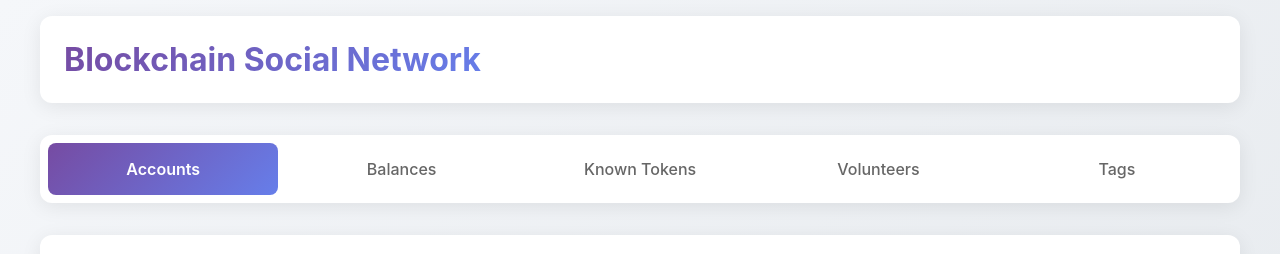
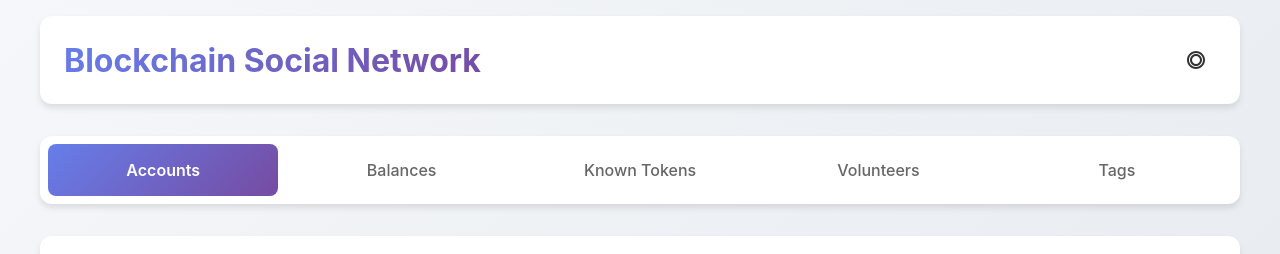
Before and after one commit to sondreb/bsn, an Angular app: page /accounts in a window 1280 px wide. Shown: the top 254 px of the page. Built offline with nearby package versions, Linux system fonts and the light colour scheme; no server answers.

Commit message:
Add support for theme toggle

```diff
--- a/src/app/app.component.ts
+++ b/src/app/app.component.ts
@@ -4,6 +4,7 @@ import { CommonModule } from '@angular/common';
 import { FormsModule } from '@angular/forms';
 import { DataService } from './services/data.service';
 import { SwUpdate } from '@angular/service-worker';
+import { ThemeService } from './services/theme.service';
 
 @Component({
     selector: 'app-root',
@@ -18,6 +19,26 @@ import { SwUpdate } from '@angular/service-worker';
     <div class="app-container">
       <header>
         <h1>Blockchain Social Network</h1>
+        <div class="header-actions">
+          <button
+            class="theme-toggle"
+            (click)="toggleTheme()"
+            [attr.aria-label]="themeService.isDarkMode() ? 'Switch to light mode' : 'Switch to dark mode'"
+            title="Toggle theme"
+          >
+            <svg *ngIf="themeService.isDarkMode()" viewBox="0 0 24 24" fill="currentColor">
+              <!-- Moon icon -->
+              <path d="M12 11.807C10.7418 10.5483 9.88488 8.94484 9.53762 7.1993C9.19037 5.45375 9.36832 3.64444 10.049 2C8.10826 2.38205 6.3256 3.33431 4.92899 4.735C1.02399 8.64 1.02399 14.972 4.92899 18.877C8.83499 22.783 15.166 22.782 19.072 18.877C20.4723 17.4805 21.4245 15.6983 21.807 13.758C20.1625 14.4385 18.3533 14.6164 16.6077 14.2692C14.8622 13.9219 13.2588 13.0651 12 11.807V11.807Z"/>
+
+
+            </svg>
+            <svg *ngIf="!themeService.isDarkMode()" viewBox="0 0 24 24" fill="currentColor">
+
+            <!-- Sun icon -->
+            <path d="M12 3c-4.97 0-9 4.03-9 9s4.03 9 9 9 9-4.03 9-9-4.03-9-9-9zm0 16c-3.86 0-7-3.14-7-7s3.14-7 7-7 7 3.14 7 7-3.14 7-7 7z"/>
+              <path d="M12 6c-3.31 0-6 2.69-6 6s2.69 6 6 6 6-2.69 6-6-2.69-6-6-6zm0 10c-2.21 0-4-1.79-4-4s1.79-4 4-4 4 1.79 4 4-1.79 4-4 4z"/>
+            </svg>
+          </button>
           <button
             *ngIf="showInstallButton"
             (click)="installPwa()"
@@ -25,6 +46,7 @@ import { SwUpdate } from '@angular/service-worker';
           >
             Install App
           </button>
+        </div>
       </header>
 
       <div *ngIf="updateAvailable" class="update-banner">
@@ -50,7 +72,7 @@ import { SwUpdate } from '@angular/service-worker';
       :host {
         display: block;
         min-height: 100vh;
-        background: linear-gradient(135deg, #f5f7fa 0%, #e4e8ec 100%);
+        background: var(--background);
       }
 
       .app-container {
@@ -65,15 +87,21 @@ import { SwUpdate } from '@angular/service-worker';
         align-items: center;
         margin-bottom: 2rem;
         padding: 1.5rem;
-        background: white;
+        background: var(--card-bg);
         border-radius: 12px;
-        box-shadow: 0 4px 20px rgba(0, 0, 0, 0.08);
+        box-shadow: var(--card-shadow);
+      }
+
+      .header-actions {
+        display: flex;
+        align-items: center;
+        gap: 1rem;
       }
 
       header h1 {
         margin: 0;
         font-size: 2rem;
-        background: linear-gradient(135deg, #764ba2 0%, #667eea 100%);
+        background: var(--accent-gradient);
         -webkit-background-clip: text;
         -webkit-text-fill-color: transparent;
         font-weight: 700;
@@ -81,7 +109,7 @@ import { SwUpdate } from '@angular/service-worker';
 
       .install-button {
         padding: 0.75rem 1.5rem;
-        background: linear-gradient(135deg, #764ba2 0%, #667eea 100%);
+        background: var(--accent-gradient);
         color: white;
         border: none;
         border-radius: 8px;
@@ -100,18 +128,18 @@ import { SwUpdate } from '@angular/service-worker';
       .tabs {
         display: flex;
         gap: 0.5rem;
-        background: white;
+        background: var(--card-bg);
         padding: 0.5rem;
         margin-bottom: 2rem;
         border-radius: 12px;
-        box-shadow: 0 4px 20px rgba(0, 0, 0, 0.08);
+        box-shadow: var(--card-shadow);
       }
 
       .tabs a {
         padding: 1rem 1.5rem;
         border-radius: 8px;
         text-decoration: none;
-        color: #666;
+        color: var(--text-secondary);
         font-weight: 500;
         flex: 1;
         text-align: center;
@@ -119,20 +147,20 @@ import { SwUpdate } from '@angular/service-worker';
       }
 
       .tabs a.active {
-        background: linear-gradient(135deg, #764ba2 0%, #667eea 100%);
+        background: var(--accent-gradient);
         color: white;
         font-weight: 600;
       }
 
       .tabs a:hover:not(.active) {
-        background: #f5f7fa;
-        color: #764ba2;
+        background: rgba(128, 128, 128, 0.1);
+        color: var(--text-primary);
       }
 
       main {
-        background: white;
+        background: var(--card-bg);
         border-radius: 12px;
-        box-shadow: 0 4px 20px rgba(0, 0, 0, 0.08);
+        box-shadow: var(--card-shadow);
         padding: 2rem;
         min-height: calc(100vh - 200px);
       }
@@ -183,6 +211,10 @@ import { SwUpdate } from '@angular/service-worker';
           text-align: center;
         }
 
+        .header-actions {
+          justify-content: center;
+        }
+
         .tabs {
           flex-direction: column;
           gap: 0.25rem;
@@ -199,6 +231,7 @@ export class AppComponent implements OnInit {
   private dataService = inject(DataService);
   private swUpdate = inject(SwUpdate);
   private router = inject(Router);
+  public themeService = inject(ThemeService);
 
   deferredPrompt: any;
   showInstallButton = false;
@@ -276,4 +309,11 @@ export class AppComponent implements OnInit {
     }
     this.deferredPrompt = null;
   }
+
+  /**
+   * Toggle between light and dark themes
+   */
+  toggleTheme(): void {
+    this.themeService.toggleTheme();
   }
+}
--- /dev/null
+++ b/src/app/services/theme.service.ts
@@ -0,0 +1,85 @@
+import { Injectable, signal, computed, effect } from '@angular/core';
+
+@Injectable({
+  providedIn: 'root'
+})
+export class ThemeService {
+  // Signal for the current theme
+  private themeSignal = signal<'light' | 'dark'>('light');
+
+  // Computed value that determines if dark mode is active
+  public isDarkMode = computed(() => this.themeSignal() === 'dark');
+
+  constructor() {
+    // Check for user's system preference on initialization
+    this.detectPreferredTheme();
+
+    // Apply the theme immediately when service is initialized
+    effect(() => {
+      this.applyTheme(this.themeSignal());
+    });
+
+    // Listen for system preference changes
+    window.matchMedia('(prefers-color-scheme: dark)').addEventListener('change', e => {
+      if (!this.hasUserPreference()) {
+        this.themeSignal.set(e.matches ? 'dark' : 'light');
+      }
+    });
+  }
+
+  /**
+   * Initialize theme based on stored preference or system preference
+   */
+  private detectPreferredTheme(): void {
+    // Check if theme preference exists in localStorage
+    const storedTheme = localStorage.getItem('theme-preference');
+
+    if (storedTheme) {
+      // Use stored preference if available
+      this.themeSignal.set(storedTheme as 'light' | 'dark');
+    } else {
+      // Otherwise use system preference
+      const prefersDark = window.matchMedia('(prefers-color-scheme: dark)').matches;
+      this.themeSignal.set(prefersDark ? 'dark' : 'light');
+    }
+  }
+
+  /**
+   * Toggle between light and dark themes
+   */
+  public toggleTheme(): void {
+    const newTheme = this.themeSignal() === 'light' ? 'dark' : 'light';
+    this.themeSignal.set(newTheme);
+    localStorage.setItem('theme-preference', newTheme);
+  }
+
+  /**
+   * Get the current theme value
+   */
+  public getCurrentTheme(): 'light' | 'dark' {
+    return this.themeSignal();
+  }
+
+  /**
+   * Check if user has explicitly set a theme preference
+   */
+  private hasUserPreference(): boolean {
+    return localStorage.getItem('theme-preference') !== null;
+  }
+
+  /**
+   * Apply the selected theme to the document
+   */
+  private applyTheme(theme: 'light' | 'dark'): void {
+    document.documentElement.setAttribute('data-theme', theme);
+
+    // Also update meta theme-color for PWA
+    const metaThemeColor = document.querySelector('meta[name="theme-color"]');
+    if (metaThemeColor) {
+      metaThemeColor.setAttribute(
+        'content',
+        theme === 'dark' ? '#121212' : '#ffffff'
+      );
+    }
+  }
+}
--- a/src/styles.css
+++ b/src/styles.css
@@ -1,4 +1,43 @@
 /* You can add global styles to this file, and also import other style files */
+
+/* Define theme color variables */
+:root {
+  /* Light theme (default) */
+  --background: linear-gradient(135deg, #f5f7fa 0%, #e4e8ec 100%);
+  --accent-gradient: linear-gradient(135deg, #667eea 0%, #764ba2 100%);
+  --surface: rgba(255, 255, 255, 0.95);
+  --text-primary: #333;
+  --text-secondary: #666;
+  --button-bg: #007bff;
+  --button-text: white;
+  --card-bg: white;
+  --card-shadow: 0 4px 6px rgba(0, 0, 0, 0.1);
+  --border-color: #ddd;
+  --tag-bg: #f0f0f0;
+  --tag-hover: #e0e0e0;
+  --transition-duration: 0.3s;
+}
+
+/* Dark theme */
+[data-theme="dark"] {
+  --background: linear-gradient(135deg, #121212 0%, #1e1e1e 100%);
+  --accent-gradient: linear-gradient(135deg, #764ba2 0%, #667eea 100%);
+  --surface: rgba(35, 35, 35, 0.95);
+  --text-primary: #eee;
+  --text-secondary: #bbb;
+  --button-bg: #3b82f6;
+  --button-text: white;
+  --card-bg: #2a2a2a;
+  --card-shadow: 0 4px 6px rgba(0, 0, 0, 0.3);
+  --border-color: #444;
+  --tag-bg: #3a3a3a;
+  --tag-hover: #4a4a4a;
+}
+
+/* Apply smooth transition when theme changes */
+body, button, .app-container, .tabs, header, main, .account-container, .name-tag {
+  transition: all var(--transition-duration) ease;
+}
 
 body {
   font-size: 16px;
@@ -9,15 +48,15 @@ body {
   -moz-osx-font-smoothing: grayscale;
   font-family: -apple-system, BlinkMacSystemFont, "Segoe UI", system-ui, Roboto,
     "Helvetica Neue", Arial, sans-serif;
-  background: linear-gradient(135deg, #667eea 0%, #764ba2 100%);
-  color: #333;
+  background: var(--background);
+  color: var(--text-primary);
 }
 
 button {
   font-size: 16px;
   padding: 10px 20px;
-  background-color: #007bff;
-  color: white;
+  background-color: var(--button-bg);
+  color: var(--button-text);
   border: none;
   border-radius: 4px;
   cursor: pointer;
@@ -53,15 +92,15 @@ button {
 .name-tag {
   display: inline-block;
   padding: 4px 8px;
-  background-color: #f0f0f0;
+  background-color: var(--tag-bg);
   border-radius: 4px;
   font-size: 0.9em;
-  color: #333;
+  color: var(--text-primary);
   margin: 2px;
 }
 
 .name-tag:hover {
-  background-color: #e0e0e0;
+  background-color: var(--tag-hover);
 }
 
 .account-name {
@@ -69,11 +108,11 @@ button {
   font-size: 1.4em;
   margin-bottom: 4px;
   display: block;
-  color: #333;
+  color: var(--text-primary);
 }
 
 .account-address {
-  color: #666;
+  color: var(--text-secondary);
   font-size: 0.85em;
   font-family: monospace;
   margin-bottom: 12px;
@@ -83,14 +122,37 @@ button {
 .account-container {
   margin-bottom: 16px;
   padding: 16px;
-  border: 1px solid #ddd;
+  border: 1px solid var(--border-color);
   border-radius: 4px;
   display: flex;
   flex-direction: column;
-  background: rgba(255, 255, 255, 0.95);
-  box-shadow: 0 4px 6px rgba(0, 0, 0, 0.1);
+  background: var(--surface);
+  box-shadow: var(--card-shadow);
 }
 
 .account-details {
   margin-top: 8px;
 }
+
+/* Theme toggle button styles */
+.theme-toggle {
+  background: none;
+  border: none;
+  cursor: pointer;
+  padding: 8px;
+  display: flex;
+  align-items: center;
+  justify-content: center;
+  color: var(--text-primary);
+  border-radius: 50%;
+  transition: all 0.3s ease;
+}
+
+.theme-toggle:hover {
+  background-color: rgba(128, 128, 128, 0.1);
+}
+
+.theme-toggle svg {
+  width: 24px;
+  height: 24px;
+}
```
Lines whose indentation alone changed are shown as unchanged.
